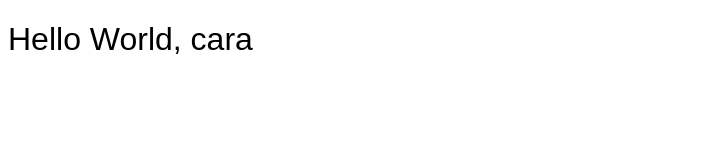
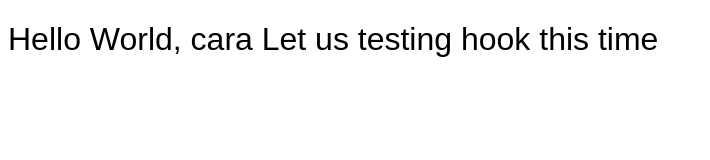
Before and after one commit to testcara/tekton_triggers_learning, a plain HTML site: page index.html in a window 1280 px wide. Shown: the whole page, without its empty margins (0-710 px from the left). Drawn offline with Linux system fonts and the light colour scheme.

Commit message:
test hook

```diff
--- a/index.html
+++ b/index.html
@@ -15,6 +15,7 @@
 <body>
     <h1>
         Hello World, cara
+        Let us testing hook this time
     </h1>
 
 </body>
```
